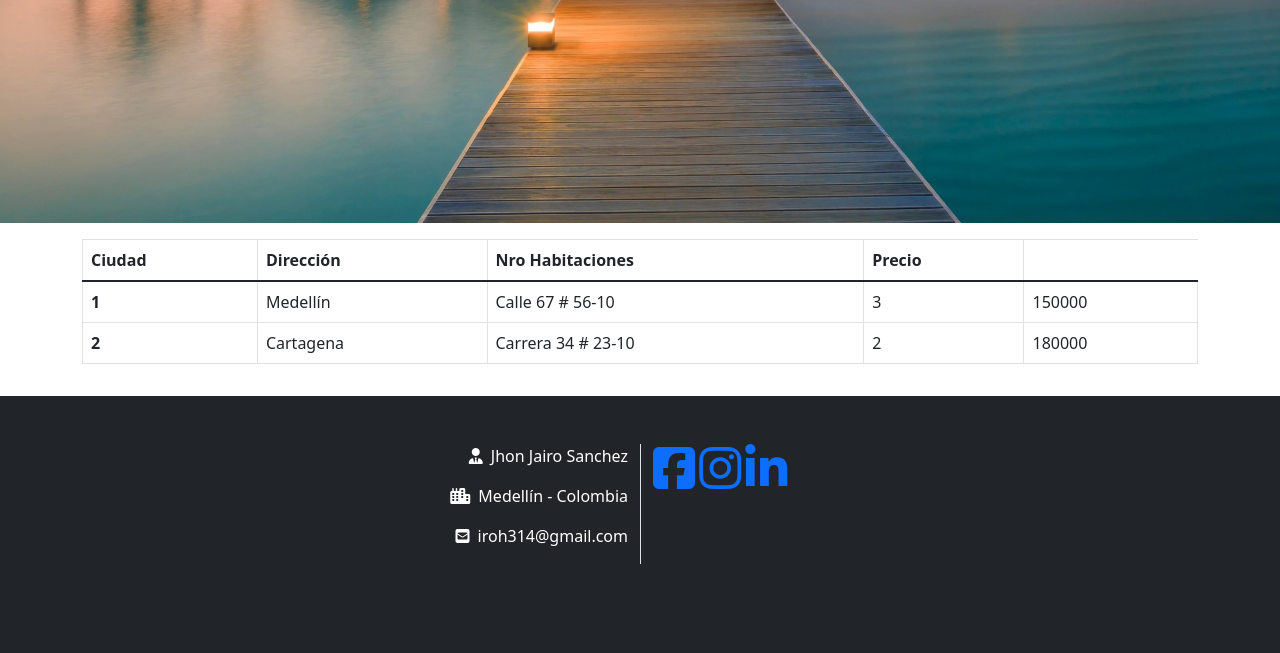
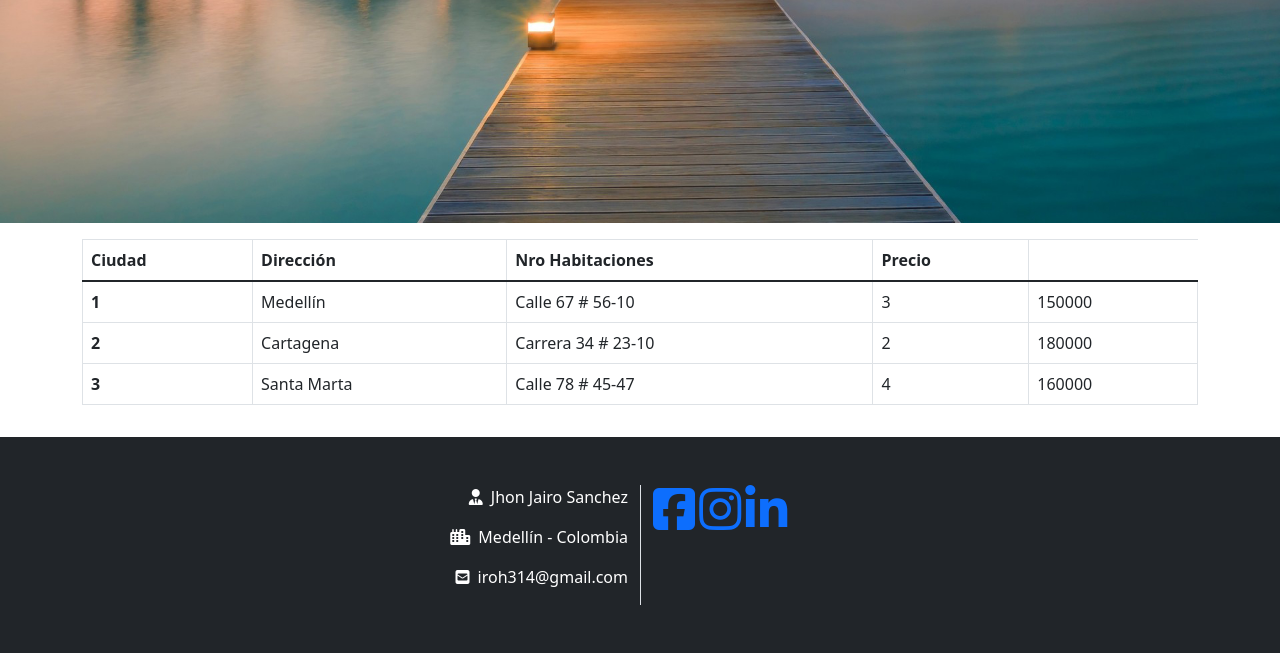
Before and after one commit to iroh314/taller-n2-python-flask, a Flask app: page /habitaciones in a window 1280 px wide. Shown: the part 657-1310 px from the top of the page. Before the commit the page ends 1221 px from the top, so only its background shows below. Run offline with Flask 2, Linux system fonts and the light colour scheme; some libraries are stand-ins or nearby versions.

Commit message:
Se organiza sección de habitaciones

```diff
--- a/app/templates/habitaciones.html
+++ b/app/templates/habitaciones.html
@@ -79,6 +79,13 @@
                             <td>2</td>
                             <td>180000</td>
                           </tr>
+                          <tr>
+                            <th scope="row">3</th>
+                            <td>Santa Marta</td>
+                            <td>Calle 78 # 45-47</td>
+                            <td>4</td>
+                            <td>160000</td>
+                          </tr>
                         </tbody>
                     </table>
                 </div>
```
